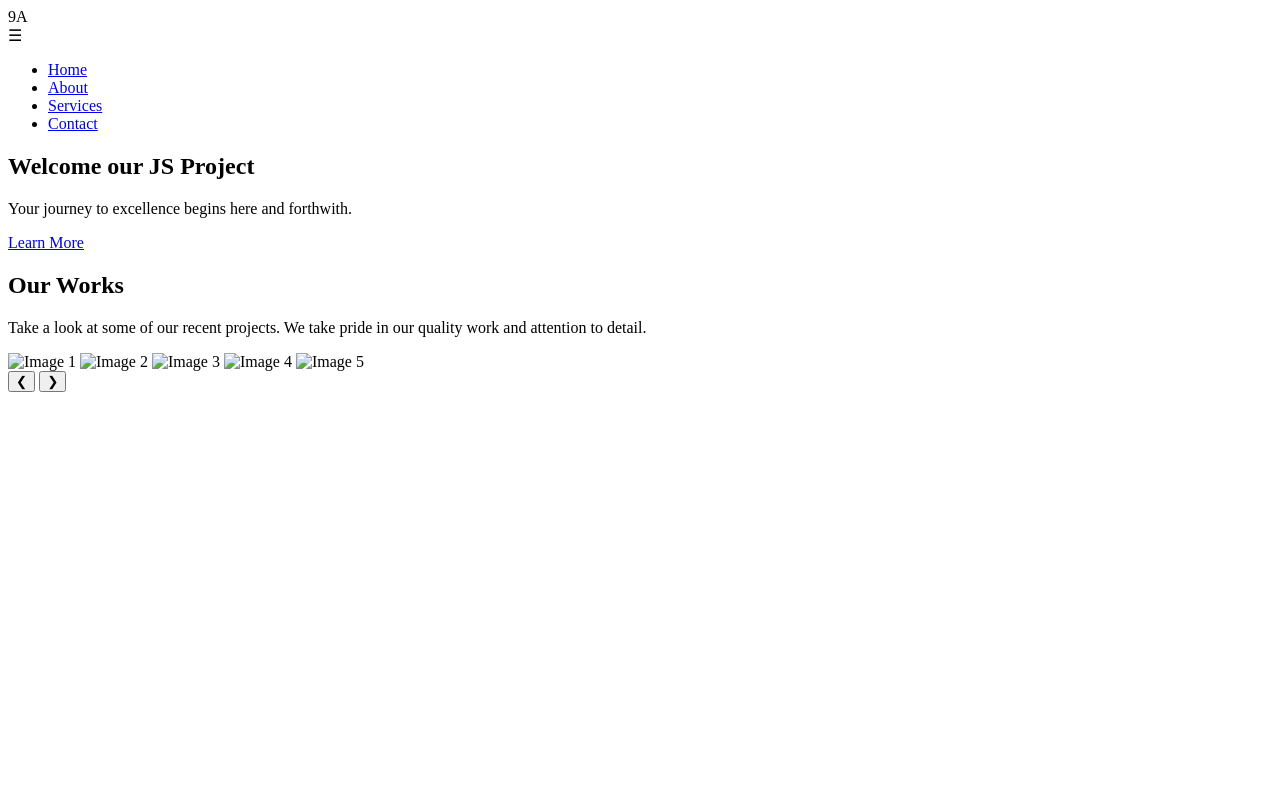
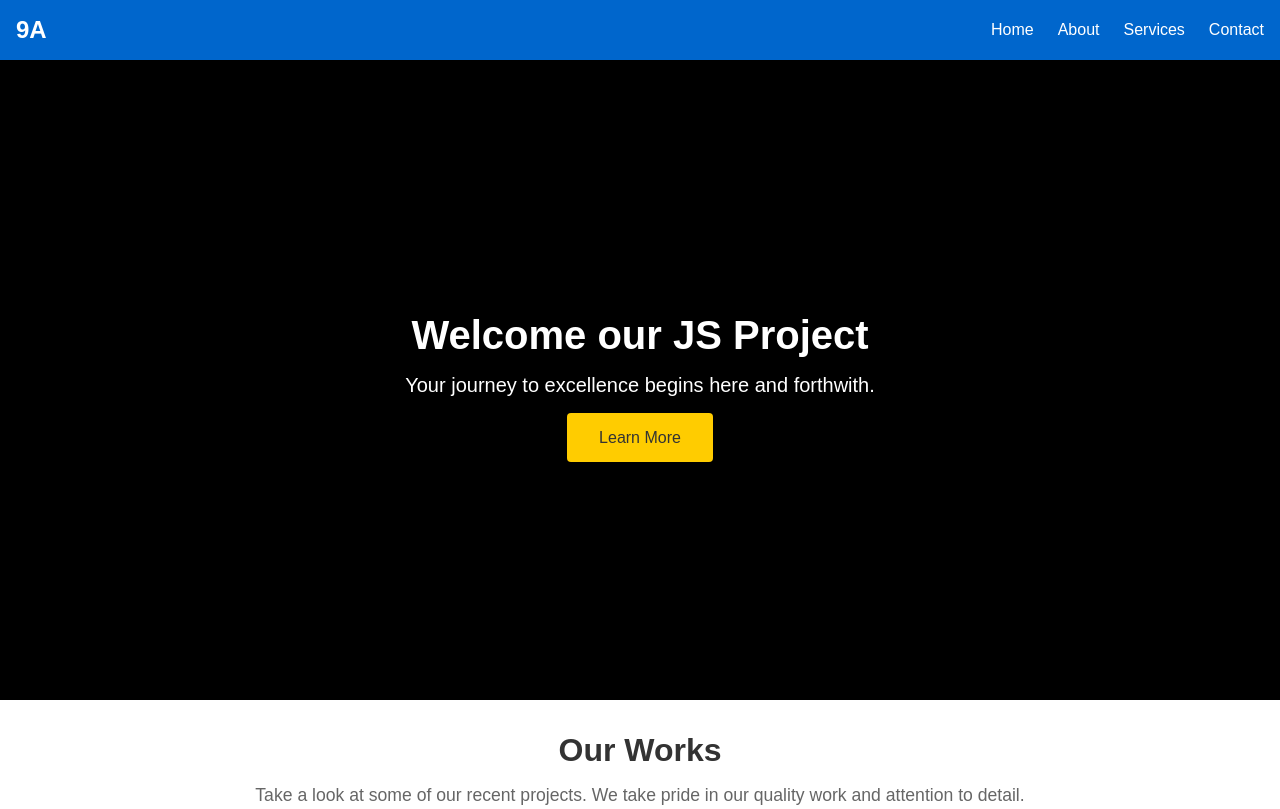
Before and after one commit to ibeO-GH/Carousel-Project, a plain HTML site: page index.html in a window 1280 px wide. Shown: the top 809 px of the page. Drawn offline with Linux system fonts and the light colour scheme; the site is published under a folder, as on GitHub Pages, so addresses that start at the root find nothing.

Commit message:
index chg

```diff
--- a/index.html
+++ b/index.html
@@ -4,8 +4,8 @@
     <meta charset="UTF-8" />
     <meta name="viewport" content="width=device-width, initial-scale=1.0" />
     <title>Responsive web and Carousel</title>
-    <link rel="stylesheet" href="/style.css" />
-    <link rel="stylesheet" href="/mediaqueries.css" />
+    <link rel="stylesheet" href="./style.css" />
+    <link rel="stylesheet" href="./mediaqueries.css" />
   </head>
   <body>
     <!-- Header Section start-->
@@ -44,11 +44,11 @@
       </div>
       <div class="carousel-container">
         <div class="carousel" id="carousel">
-          <img src="/assets/img/image1.jpg" alt="Image 1" />
-          <img src="/assets/img/image2.jpg" alt="Image 2" />
-          <img src="/assets/img/image3.jpg" alt="Image 3" />
-          <img src="/assets/img/image4.jpg" alt="Image 4" />
-          <img src="/assets/img/image5.jpg" alt="Image 5" />
+          <img src="./assets/img/image1.jpg" alt="Image 1" />
+          <img src="./assets/img/image2.jpg" alt="Image 2" />
+          <img src="./assets/img/image3.jpg" alt="Image 3" />
+          <img src="./assets/img/image4.jpg" alt="Image 4" />
+          <img src="./assets/img/image5.jpg" alt="Image 5" />
         </div>
         <button class="carousel-btn prev" onclick="prevSlide()">
           &#10094;
@@ -60,6 +60,6 @@
     </section>
     <!-- Carousel Section stop-->
 
-    <script src="/app.js"></script>
+    <script src="./app.js"></script>
   </body>
 </html>
```
